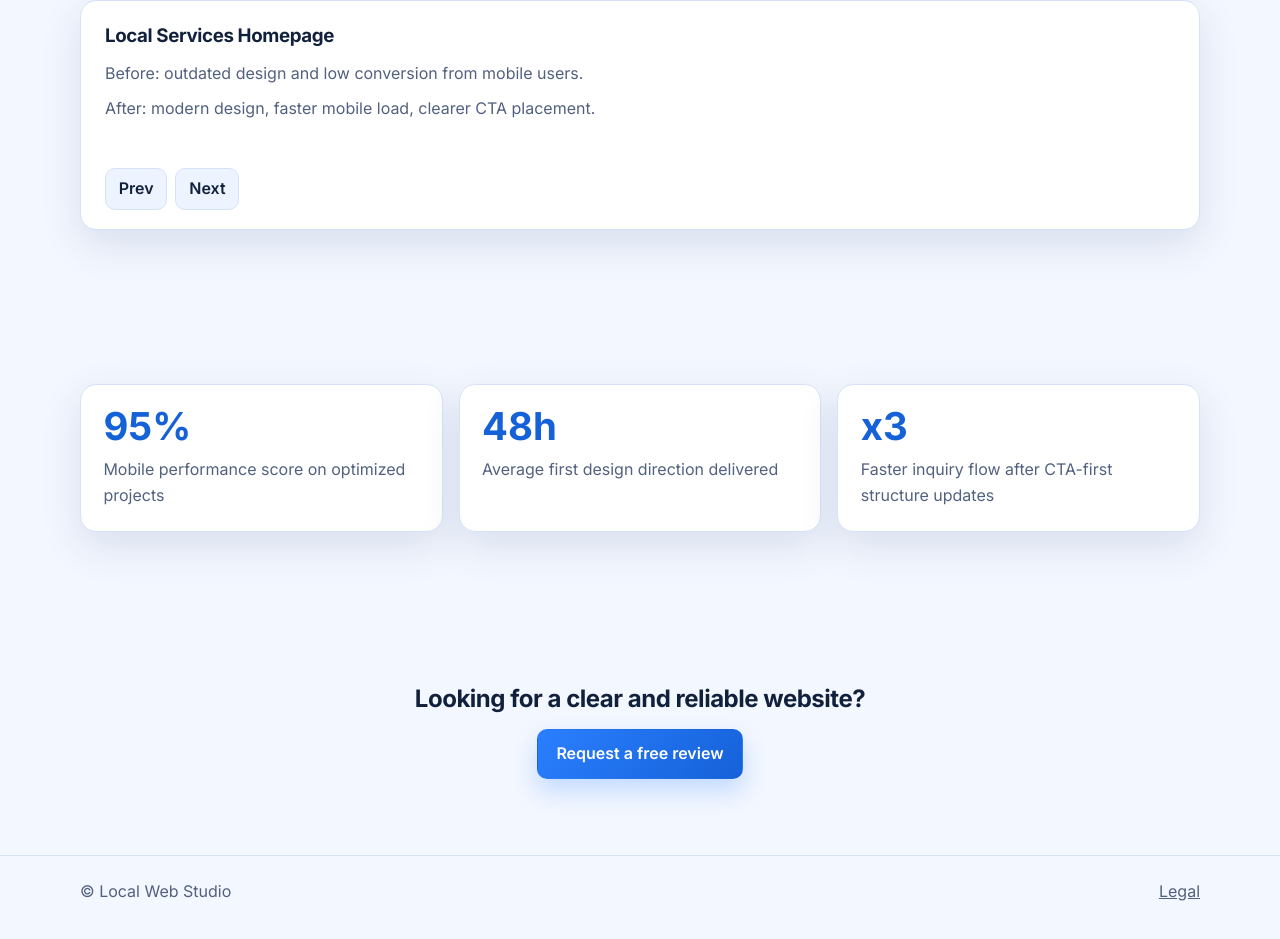
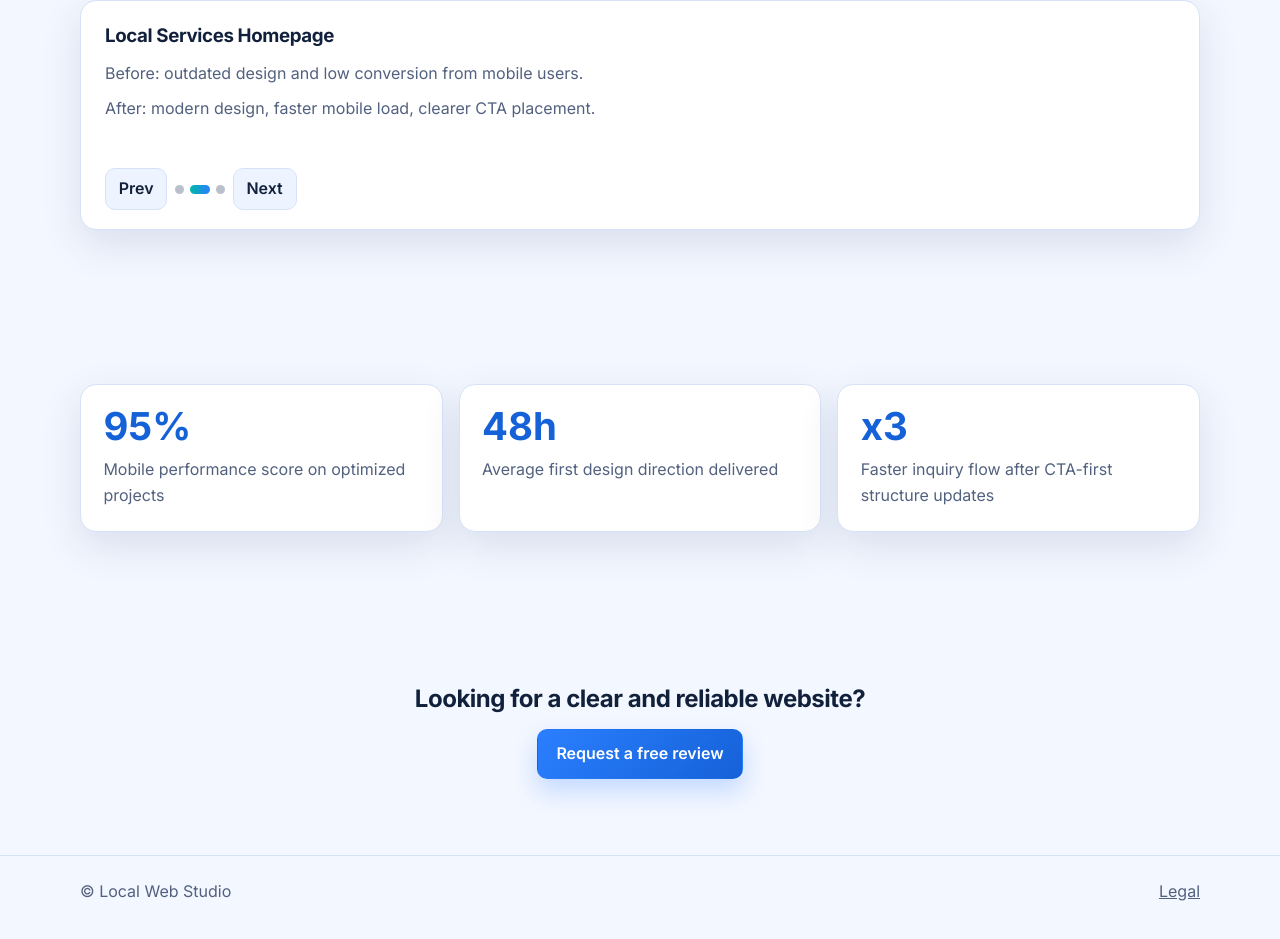
Before and after one commit to ShaqirBe/local-web-studio, a website: page public/index.html in a window 1280 px wide. Shown: the part 2316-3255 px from the top of the page. Drawn offline with Linux system fonts and the light colour scheme.

Commit message:
Add modern slider controls

```diff
--- a/public/assets/css/style.css
+++ b/public/assets/css/style.css
@@ -407,6 +407,7 @@ body[data-theme='dark'] .hero::before {
   left: 1.5rem;
   bottom: 1.2rem;
   display: flex;
+  align-items: center;
   gap: 0.5rem;
 }
 
@@ -423,6 +424,27 @@ body[data-theme='dark'] .hero::before {
 
 .slider-btn:hover {
   filter: brightness(0.98);
+}
+
+.slider-dots {
+  display: inline-flex;
+  align-items: center;
+  gap: 0.35rem;
+}
+
+.slider-dot {
+  width: 9px;
+  height: 9px;
+  border-radius: 999px;
+  border: 0;
+  background: color-mix(in oklab, var(--text-soft) 40%, transparent);
+  cursor: pointer;
+  padding: 0;
+}
+
+.slider-dot.is-active {
+  width: 20px;
+  background: linear-gradient(90deg, var(--accent), var(--primary));
 }
 
 .stats-grid {
@@ -713,6 +735,10 @@ body[data-theme='dark'] .hero::before {
   .hero.small {
     padding: 4.6rem 0 3.6rem;
   }
+
+  .slider-shell {
+    min-height: 270px;
+  }
 }
 
 @media (max-width: 600px) {
--- a/public/assets/js/main.js
+++ b/public/assets/js/main.js
@@ -211,11 +211,40 @@ function setupCaseStudySlider() {
 
   let activeIndex = 0;
   let autoTimer = null;
+  let touchStartX = 0;
+  let touchStartY = 0;
+
+  const dotWrap = document.createElement('div');
+  dotWrap.className = 'slider-dots';
+  dotWrap.setAttribute('aria-label', 'Case study slide selector');
+
+  const dots = slides.map((_, index) => {
+    const dot = document.createElement('button');
+    dot.type = 'button';
+    dot.className = 'slider-dot';
+    dot.setAttribute('aria-label', `Go to slide ${index + 1}`);
+    dot.addEventListener('click', () => {
+      showSlide(index);
+      restartAutoRotate();
+    });
+    dotWrap.appendChild(dot);
+    return dot;
+  });
+
+  const controls = slider.querySelector('.slider-controls');
+  if (controls) {
+    controls.insertBefore(dotWrap, nextBtn);
+  }
 
   const showSlide = (index) => {
     activeIndex = (index + slides.length) % slides.length;
     slides.forEach((slide, idx) => {
       slide.classList.toggle('is-active', idx === activeIndex);
+    });
+    dots.forEach((dot, idx) => {
+      const isActive = idx === activeIndex;
+      dot.classList.toggle('is-active', isActive);
+      dot.setAttribute('aria-current', isActive ? 'true' : 'false');
     });
   };
 
@@ -235,6 +264,36 @@ function setupCaseStudySlider() {
     showSlide(activeIndex + 1);
     restartAutoRotate();
   });
+
+  slider.addEventListener(
+    'touchstart',
+    (event) => {
+      const touch = event.changedTouches[0];
+      touchStartX = touch.clientX;
+      touchStartY = touch.clientY;
+    },
+    { passive: true }
+  );
+
+  slider.addEventListener(
+    'touchend',
+    (event) => {
+      const touch = event.changedTouches[0];
+      const deltaX = touch.clientX - touchStartX;
+      const deltaY = touch.clientY - touchStartY;
+      const swipeThreshold = 45;
+
+      if (Math.abs(deltaX) > swipeThreshold && Math.abs(deltaY) < 70) {
+        if (deltaX < 0) {
+          showSlide(activeIndex + 1);
+        } else {
+          showSlide(activeIndex - 1);
+        }
+        restartAutoRotate();
+      }
+    },
+    { passive: true }
+  );
 
   showSlide(0);
   restartAutoRotate();
```
